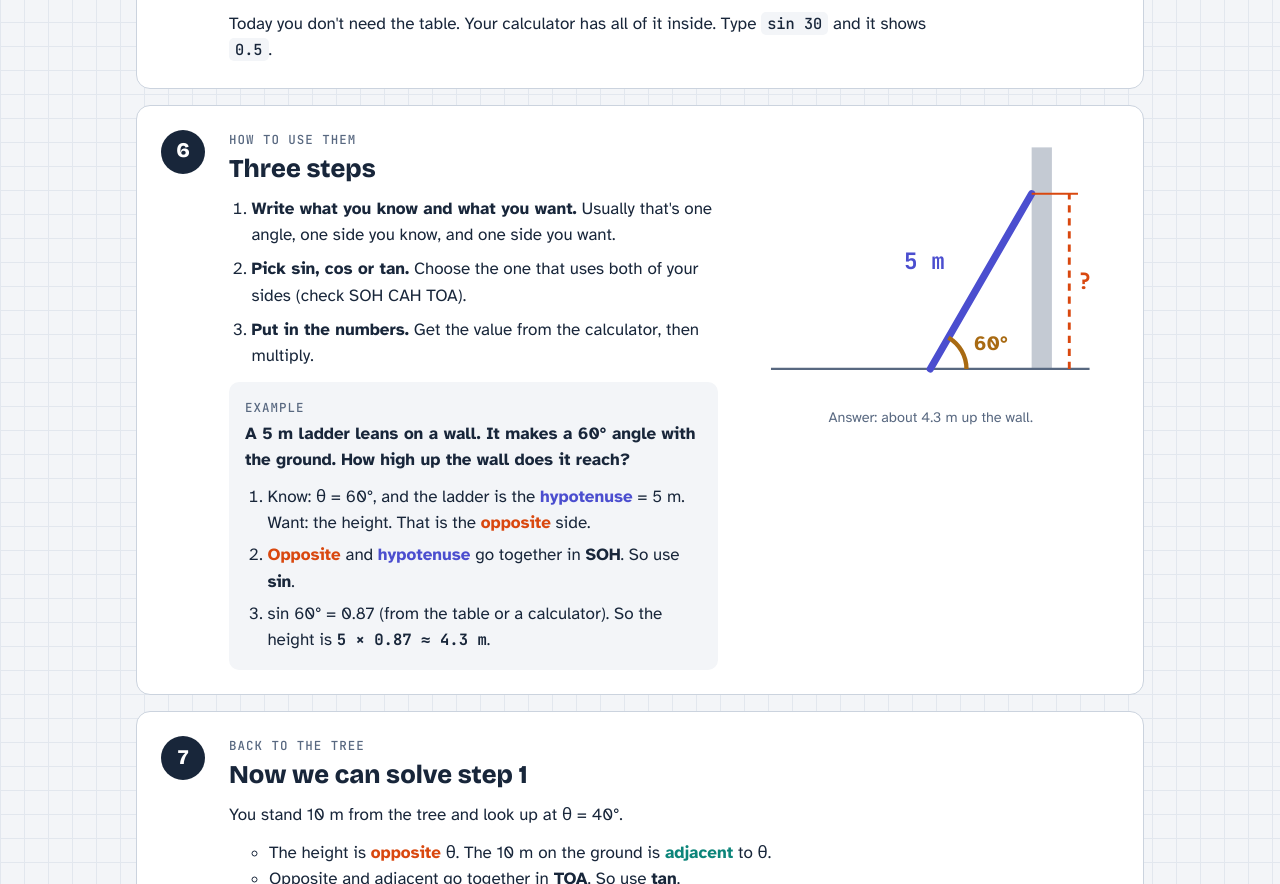
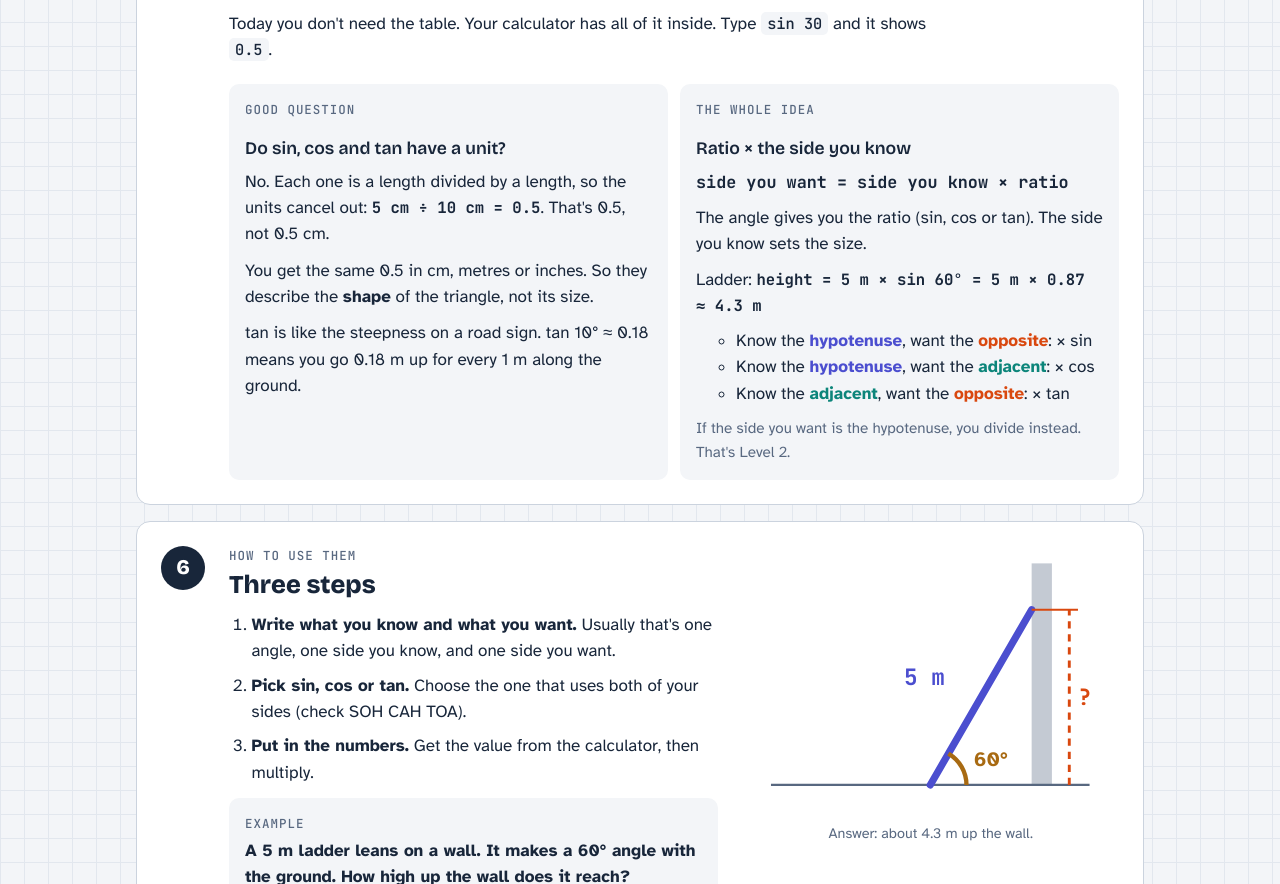
Before and after one commit to OrikatVoithy/math_lessons, a plain HTML site: page trig-lessons/index.html in a window 1280 px wide. Shown: the part 2738-3622 px from the top of the page. Drawn offline with nearby package versions, Linux system fonts and the light colour scheme.

Commit message:
Level 1 step 5: add 'no unit' note and 'ratio x known side' summary
Co-Authored-By: Claude Opus 5.5 <noreply@anthropic.com>
Claude-Session: https://claude.ai/code/session_01Mbf6AXNTsvPM9AfoVk1tWS

```diff
--- a/trig-lessons/index.html
+++ b/trig-lessons/index.html
@@ -246,7 +246,10 @@ ul.checks.num { list-style: none; padding-left: 0; }
 .readrow svg { width: 100%; max-width: 300px; height: auto; display: block; justify-self: center; }
 .readrow figcaption { text-align: left; color: var(--ink); }
 .trigtable tr.hl th, .trigtable tr.hl td { background: var(--paper); font-weight: 700; }
-@media (max-width: 760px) { .useful { grid-template-columns: minmax(0, 1fr); } }
+.boxes { display: grid; grid-template-columns: repeat(2, minmax(0, 1fr)); gap: 12px; margin-top: 6px; }
+.boxes .example { align-content: start; }
+.big-line { font-family: var(--mono); font-weight: 700; font-size: 1.05rem; }
+@media (max-width: 760px) { .useful, .boxes { grid-template-columns: minmax(0, 1fr); } }
 
 svg text { font-family: var(--body); }
 .handle { cursor: grab; }
@@ -485,6 +488,28 @@ svg .num { font-family: var(--mono); font-weight: 700; }
           </figure>
         </div>
         <p>Today you don't need the table. Your calculator has all of it inside. Type <code>sin 30</code> and it shows <code>0.5</code>.</p>
+        <div class="boxes">
+          <div class="example">
+            <div class="eyebrow">Good question</div>
+            <h3>Do sin, cos and tan have a unit?</h3>
+            <p>No. Each one is a length divided by a length, so the units cancel out: <span class="num">5 cm ÷ 10 cm = 0.5</span>. That's 0.5, not 0.5 cm.</p>
+            <p>You get the same 0.5 in cm, metres or inches. So they describe the <b>shape</b> of the triangle, not its size.</p>
+            <p>tan is like the steepness on a road sign. tan 10° ≈ 0.18 means you go 0.18 m up for every 1 m along the ground.</p>
+          </div>
+          <div class="example">
+            <div class="eyebrow">The whole idea</div>
+            <h3>Ratio × the side you know</h3>
+            <p class="big-line">side you want = side you know × ratio</p>
+            <p>The angle gives you the ratio (sin, cos or tan). The side you know sets the size.</p>
+            <p>Ladder: <span class="num">height = 5 m × sin 60° = 5 m × 0.87 ≈ 4.3 m</span></p>
+            <ul class="checks">
+              <li>Know the <b class="hyp">hypotenuse</b>, want the <b class="opp">opposite</b>: × sin</li>
+              <li>Know the <b class="hyp">hypotenuse</b>, want the <b class="adj">adjacent</b>: × cos</li>
+              <li>Know the <b class="adj">adjacent</b>, want the <b class="opp">opposite</b>: × tan</li>
+            </ul>
+            <p class="tip">If the side you want is the hypotenuse, you divide instead. That's Level 2.</p>
+          </div>
+        </div>
       </div>
     </li>
 
```
